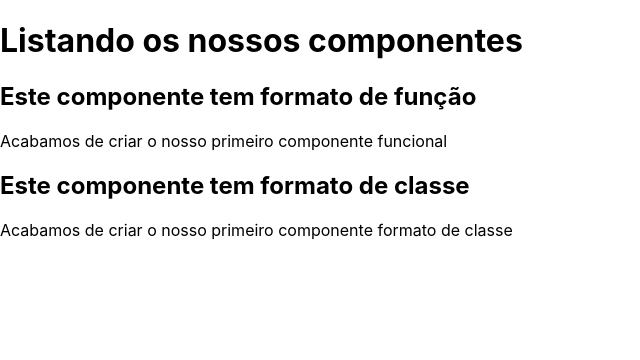
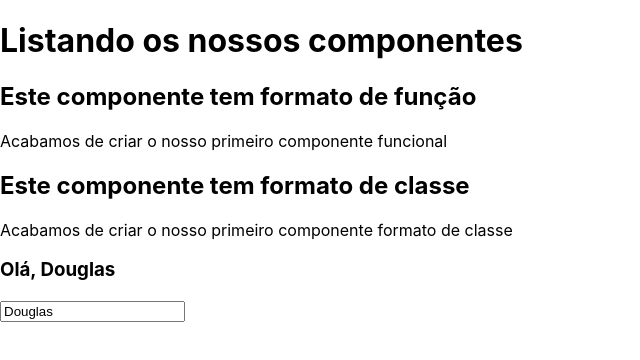
Before and after one commit to mrdouglasmorais/gama-react-ts, a React (Create React App) app: page / in a window 1280 px wide. Shown: the top 360 px of the page, without its empty margins (0-640 px from the left). Built offline with nearby package versions, Linux system fonts and the light colour scheme.

Commit message:
react Hooks

```diff
--- a/src/App.tsx
+++ b/src/App.tsx
@@ -4,6 +4,8 @@ import React from 'react';
 // importação dos componentes
 import FunctionalComponent from './components/FunctionComponents';
 import ClassComponents from './components/ClassComponents';
+
+import PartOne from './components/Hooks/PartOne'
 
 // componente no formato de função
 const App: React.FC = () => {
@@ -13,6 +15,7 @@ const App: React.FC = () => {
       <FunctionalComponent/>
       <ClassComponents/>
       {/* importando adicionando ao código os componentes */}
+      <PartOne />
     </div>
   );
 }
--- a/src/components/FunctionComponents/index.tsx
+++ b/src/components/FunctionComponents/index.tsx
@@ -1,9 +1,15 @@
+// Importação do React
 import React from 'react';
 
+// Declarando a nossa função, pode ser formato arrow ou o convencional exemplo a baixo
+// Function FunctionComponents(){ ... }
 const FunctionComponents: React.FC = () => {
+  const name = 'função'
+  // armazenando um valor em uma string para consumir no nosso código
   return (
     <div>
-      <h2>Este componente tem formato de função</h2>
+      <h2>Este componente tem formato de {name}</h2>
+      {/* para utilizar valores dinâmicos informe dentro de {} */}
       <p>Acabamos de criar o nosso primeiro componente funcional</p>
     </div>
   );
--- /dev/null
+++ b/src/components/Hooks/PartOne/index.tsx
@@ -0,0 +1,22 @@
+import React, {useState, useEffect} from 'react';
+// importando o react e desestruturando os Hooks useState e useEffect
+const PartOne: React.FC = () => {
+  const [name, setName] = useState<string>();
+  // criando um estado que recebe um string simples
+  useEffect(() => {
+    setName('Douglas')
+  }, [])
+  // iniciando o nosso componente com um valor em nosso estado
+  return(
+    <div>
+      <h3>Olá, {name}</h3>
+        <input type="text" placeholder="Informe seu nome"
+        value={name} onChange={e => setName( e.target.value )}
+        />
+        {/* Recebendo evento de change e atualizando o estado */}
+    </div>
+  );
+}
+
+export default PartOne;
+// exportando o nosso componente
```
